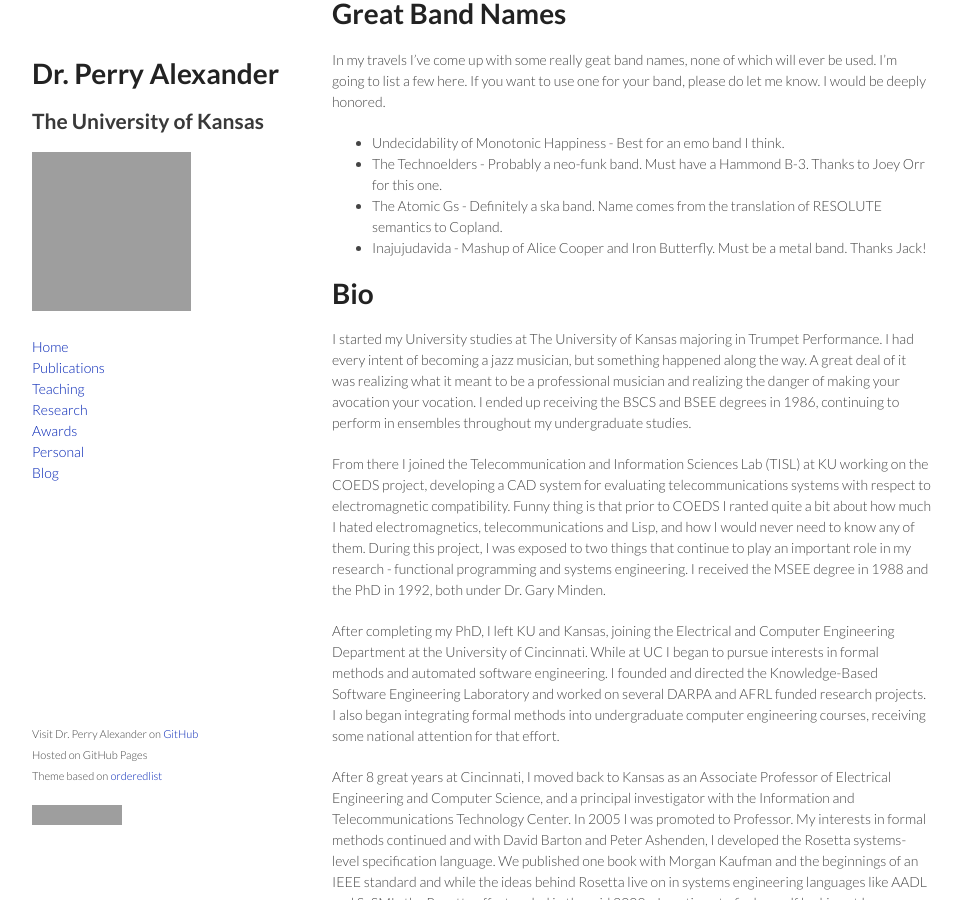
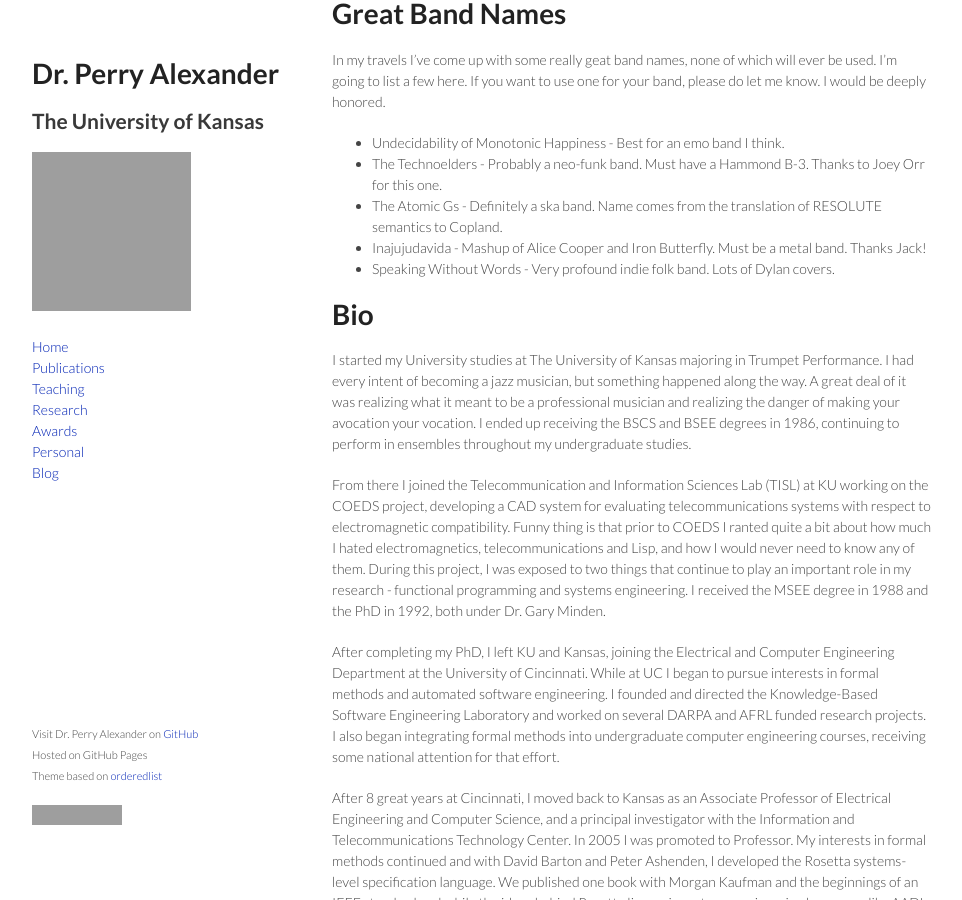
Before and after one commit to palexand/palexand.github.io, a Jekyll site: the page built from personal.md, in a window 1280 px wide and 900 px high, scrolled down 382 px. Shown: the whole window, without its empty margins (158-1120 px from the left). Built offline with Jekyll 4.4.1, drawn with Linux system fonts in a browser that asks for light colours; grey boxes are pictures that could not be loaded.

Commit message:
Added band name

```diff
--- a/personal.md
+++ b/personal.md
@@ -41,6 +41,8 @@ honored.
   translation of RESOLUTE semantics to Copland.
 - Inajujudavida - Mashup of Alice Cooper and Iron Butterfly. Must be a
   metal band.  Thanks Jack!
+- Speaking Without Words - Very profound indie folk band.  Lots of
+  Dylan covers.
 
 # Bio
 
```
